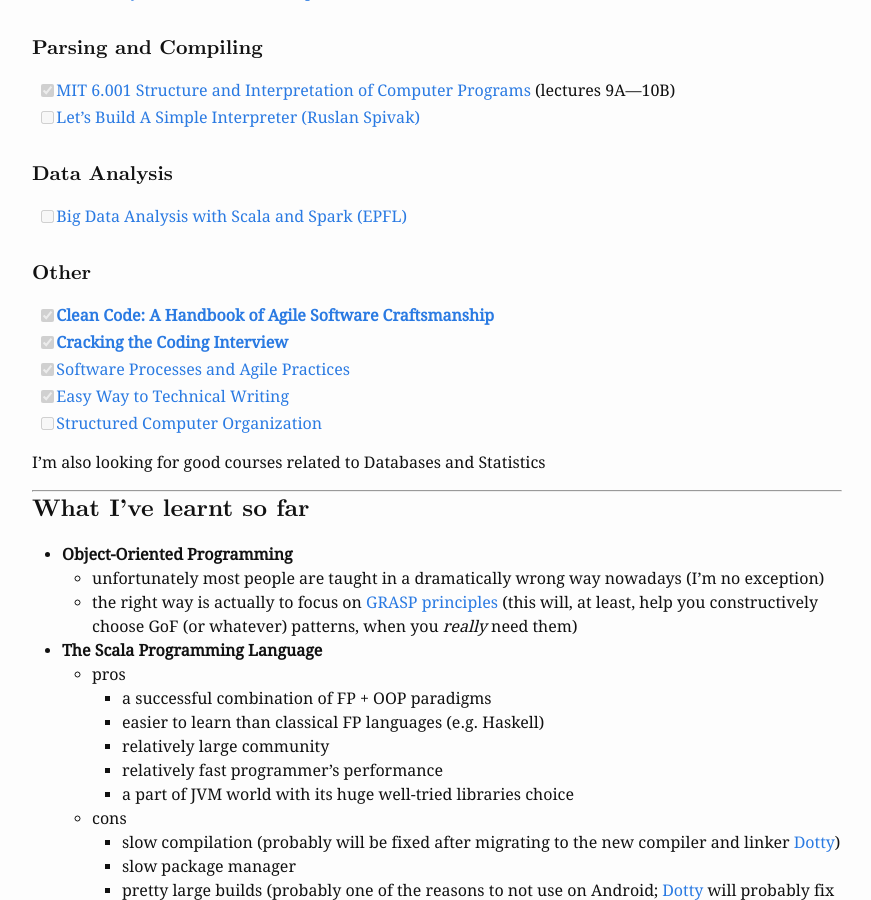
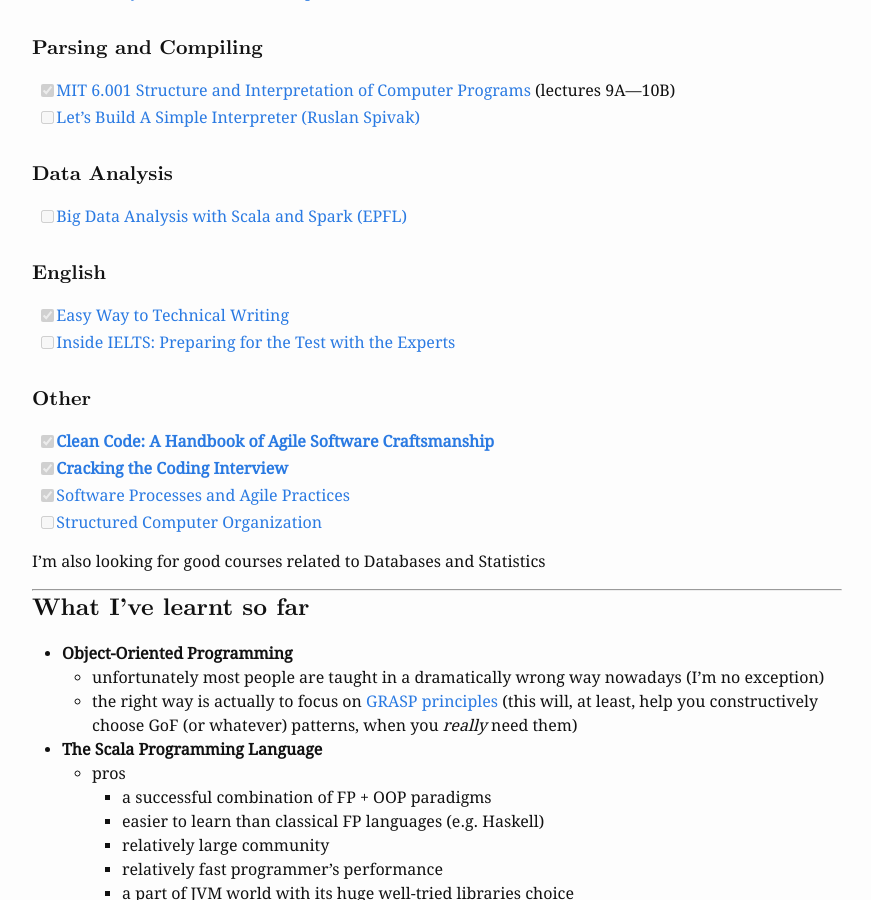
Before and after one commit to alopatindev/alopatindev.github.io, a Jekyll site: the page built from _posts/2016-11-29-self-learning.markdown, in a window 1280 px wide and 900 px high, scrolled down 1584 px. Shown: the whole window, without its empty margins (203-1074 px from the left). Built offline with Jekyll 4.4.1, drawn with Linux system fonts in a browser that asks for light colours; comment, search, counter and statistics services are not loaded.

Commit message:
update 2016-11-29-self-learning

```diff
--- a/_posts/2016-11-29-self-learning.markdown
+++ b/_posts/2016-11-29-self-learning.markdown
@@ -59,11 +59,14 @@
 #### Data Analysis
 - [ ][Big Data Analysis with Scala and Spark (EPFL)](https://www.coursera.org/learn/big-data-analysys)
 
+#### English
+- [x][Easy Way to Technical Writing](https://stepik.org/course/Easy-way-to-technical-writing-684)
+- [ ][Inside IELTS: Preparing for the Test with the Experts](https://www.futurelearn.com/courses/cambridge-english-ielts)
+
 #### Other
 - [x][**Clean Code: A Handbook of Agile Software Craftsmanship**](https://www.amazon.com/Clean-Code-Handbook-Software-Craftsmanship/dp/0132350882)
 - [x][**Cracking the Coding Interview**](https://www.amazon.com/Cracking-Coding-Interview-Programming-Questions/dp/0984782850)
 - [x][Software Processes and Agile Practices](https://www.coursera.org/learn/software-processes-and-agile-practices)
-- [x][Easy Way to Technical Writing](https://stepik.org/course/Easy-way-to-technical-writing-684)
 - [ ][Structured Computer Organization](https://www.amazon.com/Structured-Computer-Organization-Andrew-Tanenbaum/dp/0132916525)
 
 I'm also looking for good courses related to Databases and Statistics
```
